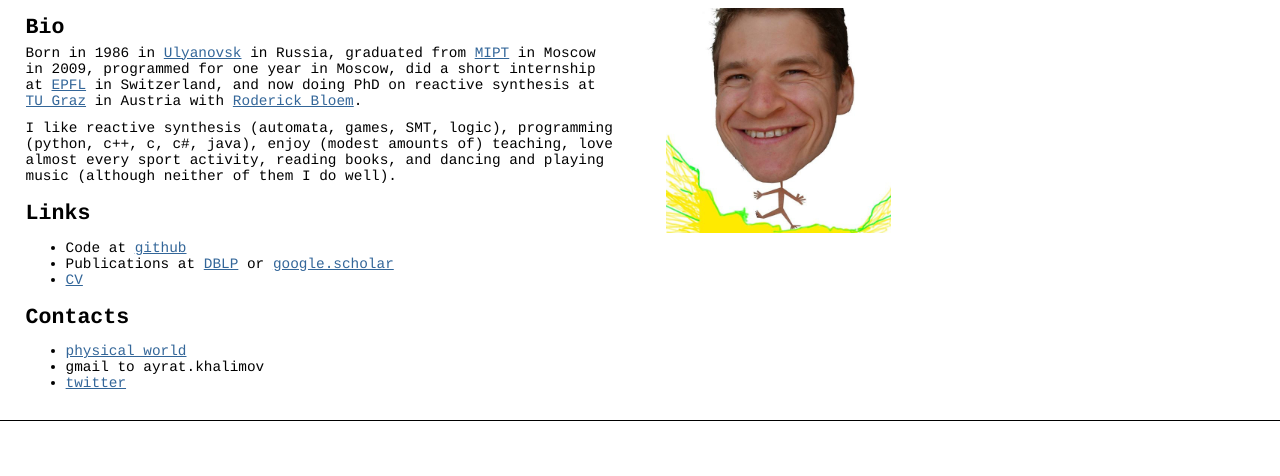
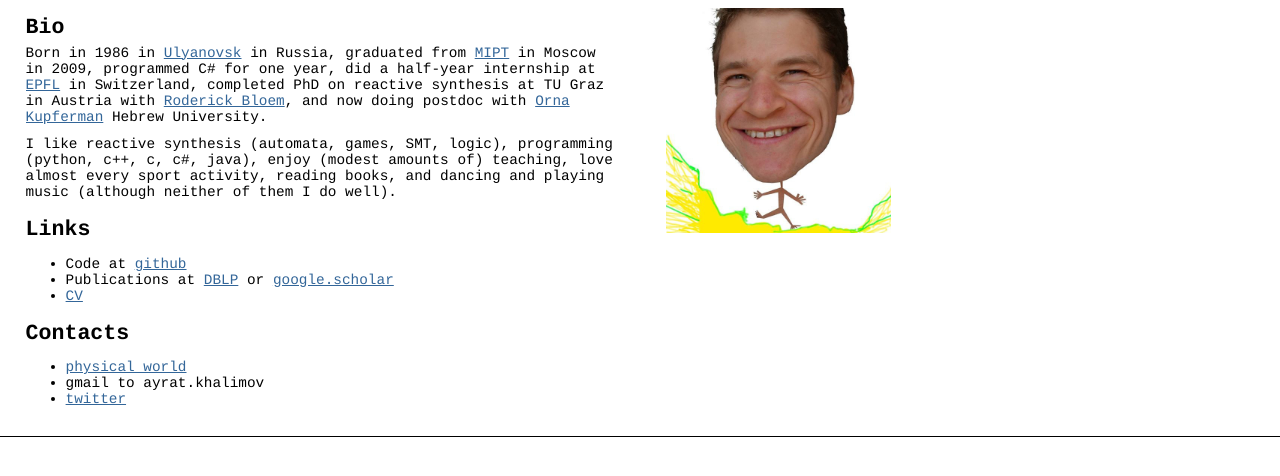
Before and after one commit to 5nizza/homepage, a plain HTML site: page index.html in a window 1280 px wide. Shown: the part 48-524 px from the top of the page. Drawn offline with Linux system fonts and the light colour scheme.

Commit message:
minor updates

```diff
--- a/index.html
+++ b/index.html
@@ -179,9 +179,10 @@
         <p>
         Born in 1986 in <a href="https://www.google.at/maps/@54.3803045,48.6068569,3a,75y,67.54h,95.9t/data=!3m6!1e1!3m4!1sALYjHW9Axr-_80ow8xL2DQ!2e0!7i13312!8i6656!6m1!1e1?hl=en">Ulyanovsk</a> in Russia,
         graduated from <a href="https://mipt.ru/english/">MIPT</a> in Moscow in 2009,
-        programmed for one year in Moscow,
-        did a short internship at <a href="http://dslab.epfl.ch">EPFL</a> in Switzerland,
-        and now doing PhD on reactive synthesis at <a href="https://www.iaik.tugraz.at/content/research/scos/">TU Graz</a> in Austria with <a href="https://www.iaik.tugraz.at/content/about_iaik/people/bloem_roderick/">Roderick Bloem</a>.
+        programmed C# for one year,
+        did a half-year internship at <a href="http://dslab.epfl.ch">EPFL</a> in Switzerland,
+        completed PhD on reactive synthesis at TU Graz in Austria with <a href="https://www.iaik.tugraz.at/content/about_iaik/people/bloem_roderick/">Roderick Bloem</a>,
+        and now doing postdoc with <a href="http://www.cse.huji.ac.il/~ornak/">Orna Kupferman</a> Hebrew University.
         </p>
 
         <p>
```
